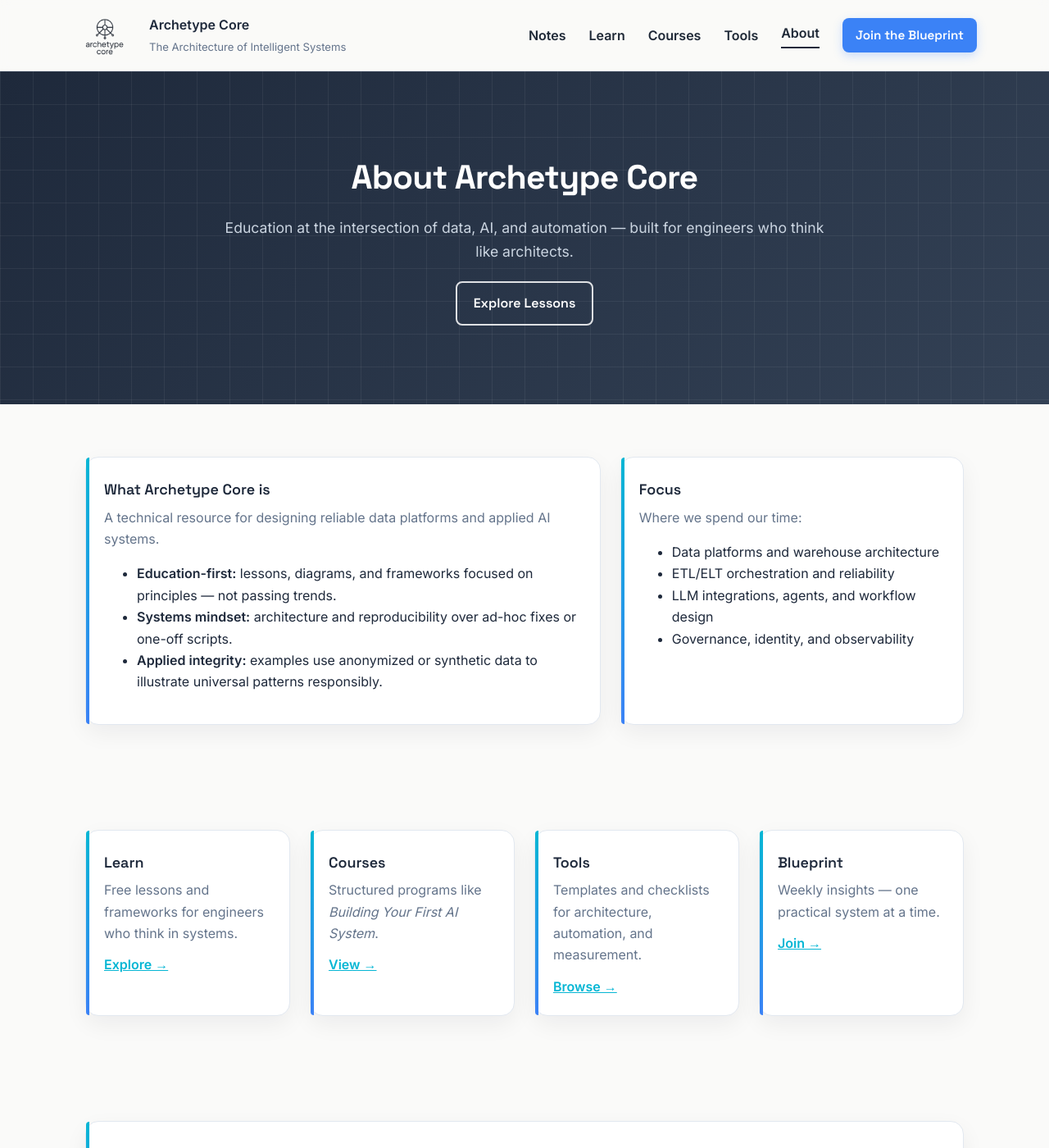
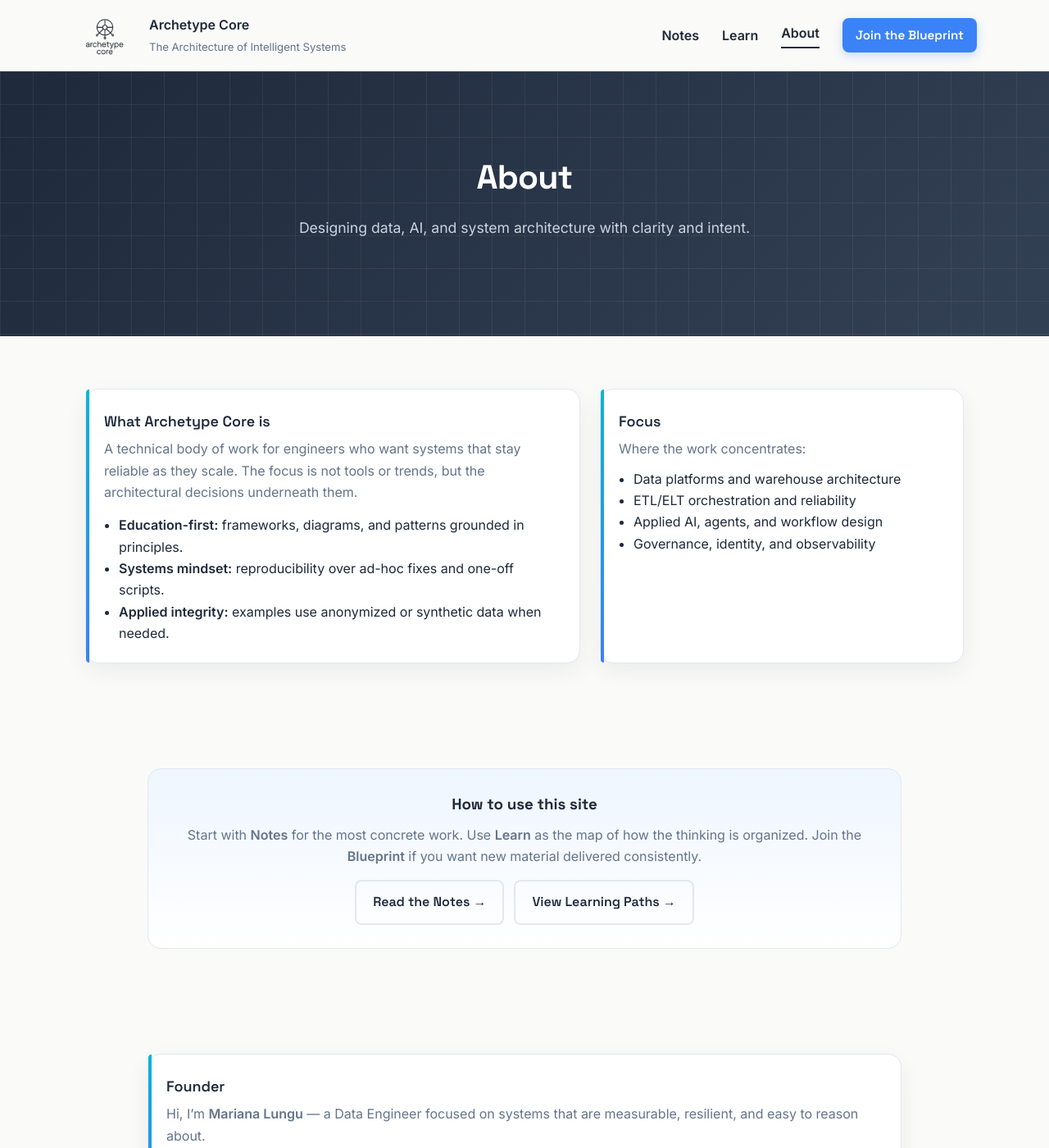
Before and after one commit to marlungu/a-core-page, a Jekyll site: the page about.html, which Jekyll copies as it is, in a window 1280 px wide and 1400 px high. Shown: the whole window at 82% size. Built offline with Jekyll 4.4.1, drawn with Linux system fonts in a browser that asks for light colours; some of the changed text lies outside the part shown.

Commit message:
about: simplify page + align nav + Notes-first

```diff
--- a/about.html
+++ b/about.html
@@ -4,16 +4,8 @@
   <meta charset="utf-8" />
   <meta name="viewport" content="width=device-width, initial-scale=1" />
   <title>About — Archetype Core</title>
-  <meta name="description" content="Archetype Core is an education-first platform exploring the architecture of intelligent systems — data, AI, and automation built for reliability." />
+  <meta name="description" content="Archetype Core is a body of work on designing reliable data, AI, and automation systems — with clarity and intent." />
   <link rel="stylesheet" href="assets/ac-theme.css">
-  <style>
-    /* Minimal layout helpers (theme handles the rest) */
-    .intro-grid{display:grid;grid-template-columns:1.2fr .8fr;gap:24px}
-    @media (max-width:960px){ .intro-grid{grid-template-columns:1fr} }
-    .grid-4{display:grid;grid-template-columns:repeat(4,1fr);gap:24px}
-    @media (max-width:1024px){ .grid-4{grid-template-columns:1fr 1fr} }
-    @media (max-width:640px){ .grid-4{grid-template-columns:1fr} }
-  </style>
 </head>
 <body>
   <!-- Header -->
@@ -31,76 +23,64 @@
       <nav class="links">
         <a href="/notes/">Notes</a>
         <a href="learn.html">Learn</a>
-        <a href="coming-soon.html">Courses</a>
-        <a href="coming-soon.html">Tools</a>
         <a href="about.html" aria-current="page">About</a>
         <a class="btn primary" href="#subscribe" data-scroll>Join the Blueprint</a>
       </nav>
     </div>
   </header>
 
-  <!-- Hero (no Join CTA here) -->
+  <!-- Hero -->
   <section class="hero">
     <div class="grid-overlay"></div>
     <div class="container" style="text-align:center">
-      <h1>About Archetype Core</h1>
-      <p>Education at the intersection of data, AI, and automation — built for engineers who think like architects.</p>
-      <div class="actions">
-        <a class="btn ghost" href="learn.html">Explore Lessons</a>
-      </div>
+      <h1>About</h1>
+      <p>Designing data, AI, and system architecture with clarity and intent.</p>
     </div>
   </section>
 
-  <!-- Intro (two-column) -->
+  <!-- What it is + Focus -->
   <section>
-    <div class="container intro-grid">
-      <article class="card">
+    <div class="container" style="display:flex;gap:24px;flex-wrap:wrap;">
+      <article class="card" style="flex:1 1 520px;">
         <h3>What Archetype Core is</h3>
-        <p class="sub">A technical resource for designing reliable data platforms and applied AI systems.</p>
-        <ul class="list">
-          <li><strong>Education-first:</strong> lessons, diagrams, and frameworks focused on principles — not passing trends.</li>
-          <li><strong>Systems mindset:</strong> architecture and reproducibility over ad-hoc fixes or one-off scripts.</li>
-          <li><strong>Applied integrity:</strong> examples use anonymized or synthetic data to illustrate universal patterns responsibly.</li>
+        <p style="margin:0;color:var(--text-2);">
+          A technical body of work for engineers who want systems that stay reliable as they scale.
+          The focus is not tools or trends, but the architectural decisions underneath them.
+        </p>
+        <ul style="margin:14px 0 0;padding-left:18px;">
+          <li><strong>Education-first:</strong> frameworks, diagrams, and patterns grounded in principles.</li>
+          <li><strong>Systems mindset:</strong> reproducibility over ad-hoc fixes and one-off scripts.</li>
+          <li><strong>Applied integrity:</strong> examples use anonymized or synthetic data when needed.</li>
         </ul>
       </article>
 
-      <article class="card">
+      <article class="card" style="flex:1 1 360px;">
         <h3>Focus</h3>
-        <p class="sub">Where we spend our time:</p>
-        <ul class="list">
+        <p style="margin:0 0 10px;color:var(--text-2);">Where the work concentrates:</p>
+        <ul style="margin:0;padding-left:18px;">
           <li>Data platforms and warehouse architecture</li>
           <li>ETL/ELT orchestration and reliability</li>
-          <li>LLM integrations, agents, and workflow design</li>
+          <li>Applied AI, agents, and workflow design</li>
           <li>Governance, identity, and observability</li>
         </ul>
       </article>
     </div>
   </section>
 
-  <!-- Pillars -->
-  <section>
+  <!-- How to use this site -->
+  <section aria-labelledby="how-title">
     <div class="container">
-      <div class="grid-4">
-        <article class="card">
-          <h3>Learn</h3>
-          <p>Free lessons and frameworks for engineers who think in systems.</p>
-          <a class="more" href="learn.html">Explore →</a>
-        </article>
-        <article class="card">
-          <h3>Courses</h3>
-          <p>Structured programs like <em>Building Your First AI System</em>.</p>
-          <a class="more" href="coming-soon.html">View →</a>
-        </article>
-        <article class="card">
-          <h3>Tools</h3>
-          <p>Templates and checklists for architecture, automation, and measurement.</p>
-          <a class="more" href="coming-soon.html">Browse →</a>
-        </article>
-        <article class="card">
-          <h3>Blueprint</h3>
-          <p>Weekly insights — one practical system at a time.</p>
-          <a class="more" href="#subscribe" data-scroll>Join →</a>
-        </article>
+      <div class="note" style="max-width:920px;">
+        <h3 id="how-title">How to use this site</h3>
+        <p style="margin:0;color:var(--text-2);">
+          Start with <strong>Notes</strong> for the most concrete work.
+          Use <strong>Learn</strong> as the map of how the thinking is organized.
+          Join the <strong>Blueprint</strong> if you want new material delivered consistently.
+        </p>
+        <div style="margin-top:16px;display:flex;gap:12px;justify-content:center;flex-wrap:wrap;">
+          <a class="btn ghost" href="/notes/">Read the Notes →</a>
+          <a class="btn ghost" href="learn.html">View Learning Paths →</a>
+        </div>
       </div>
     </div>
   </section>
@@ -108,11 +88,15 @@
   <!-- Founder -->
   <section>
     <div class="container">
-      <article class="card">
+      <article class="card" style="max-width:920px;margin:0 auto;">
         <h3>Founder</h3>
-        <p class="sub">Hi, I’m <strong>Mariana Lungu</strong> — Data Engineer and systems thinking educator.</p>
-        <p>I design and teach reliable, data-driven architectures with an emphasis on automation, measurement, and clarity. Archetype Core is where engineering meets structure — a hub for frameworks, metrics, and applied intelligence.</p>
-        <p>Content reflects general engineering principles and open frameworks, not proprietary systems. Archetype Core operates independently from any employer or client.</p>
+        <p style="margin:0 0 10px;color:var(--text-2);">
+          Hi, I’m <strong>Mariana Lungu</strong> — a Data Engineer focused on systems that are measurable, resilient, and easy to reason about.
+        </p>
+        <p style="margin:0;color:var(--text-2);">
+          Archetype Core is where I publish the frameworks and patterns behind trustworthy systems.
+          The content reflects general engineering principles and open practices, not proprietary systems.
+        </p>
       </article>
     </div>
   </section>
--- a/learn.html
+++ b/learn.html
@@ -48,7 +48,7 @@
           These paths are lenses that shape how problems are framed, how tradeoffs are made, and how systems earn trust.
         </p>
         <p style="margin:12px 0 0;color:var(--text-2);">
-          New learning material will unfold slowly through Notes and reference builds.
+          New learning material will unfold through Notes and reference builds.
           If you want the most concrete work today, start with the Notes.
         </p>
         <div style="margin-top:16px;">
```
Also changed, not shown: other parts of about.html (+1 -1 lines).
